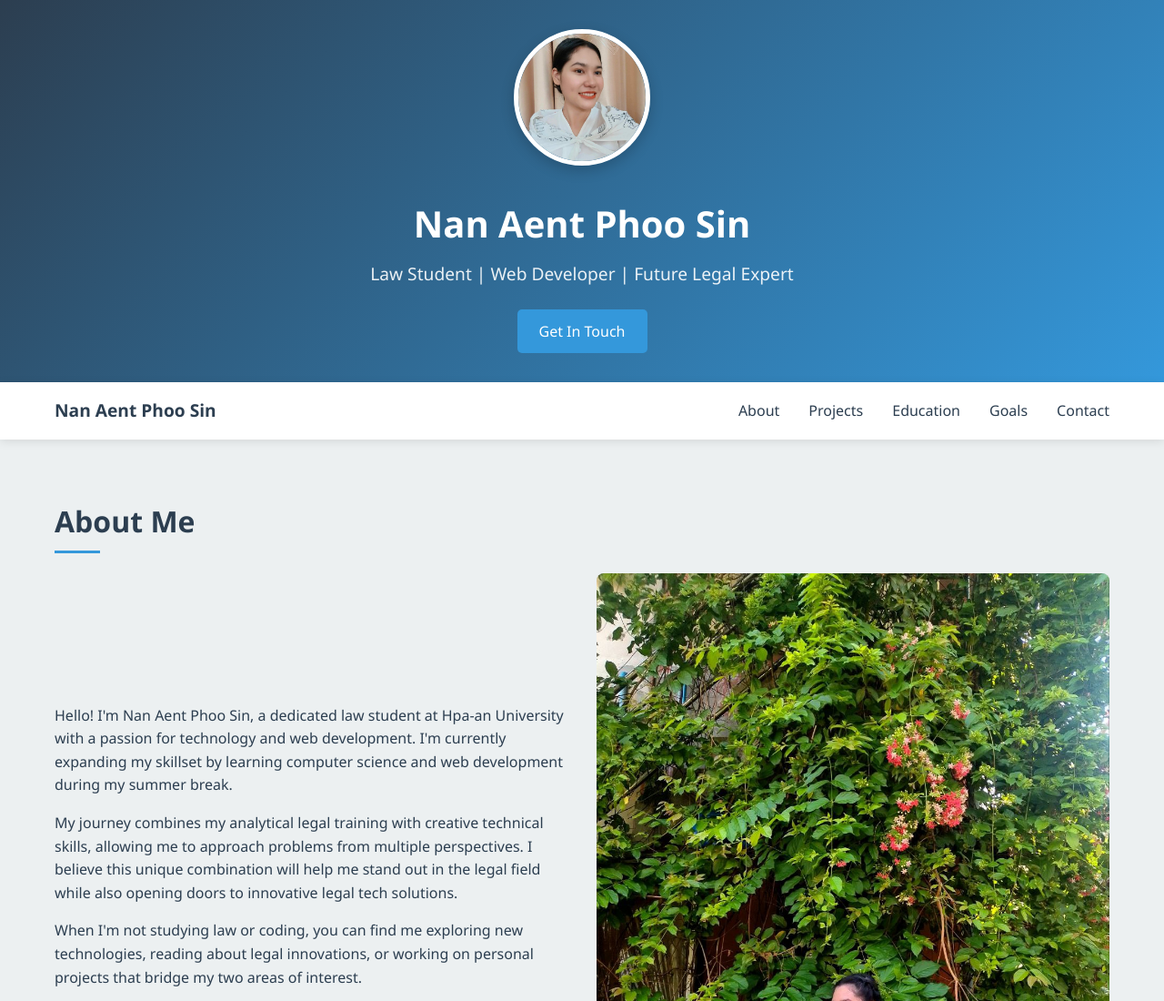
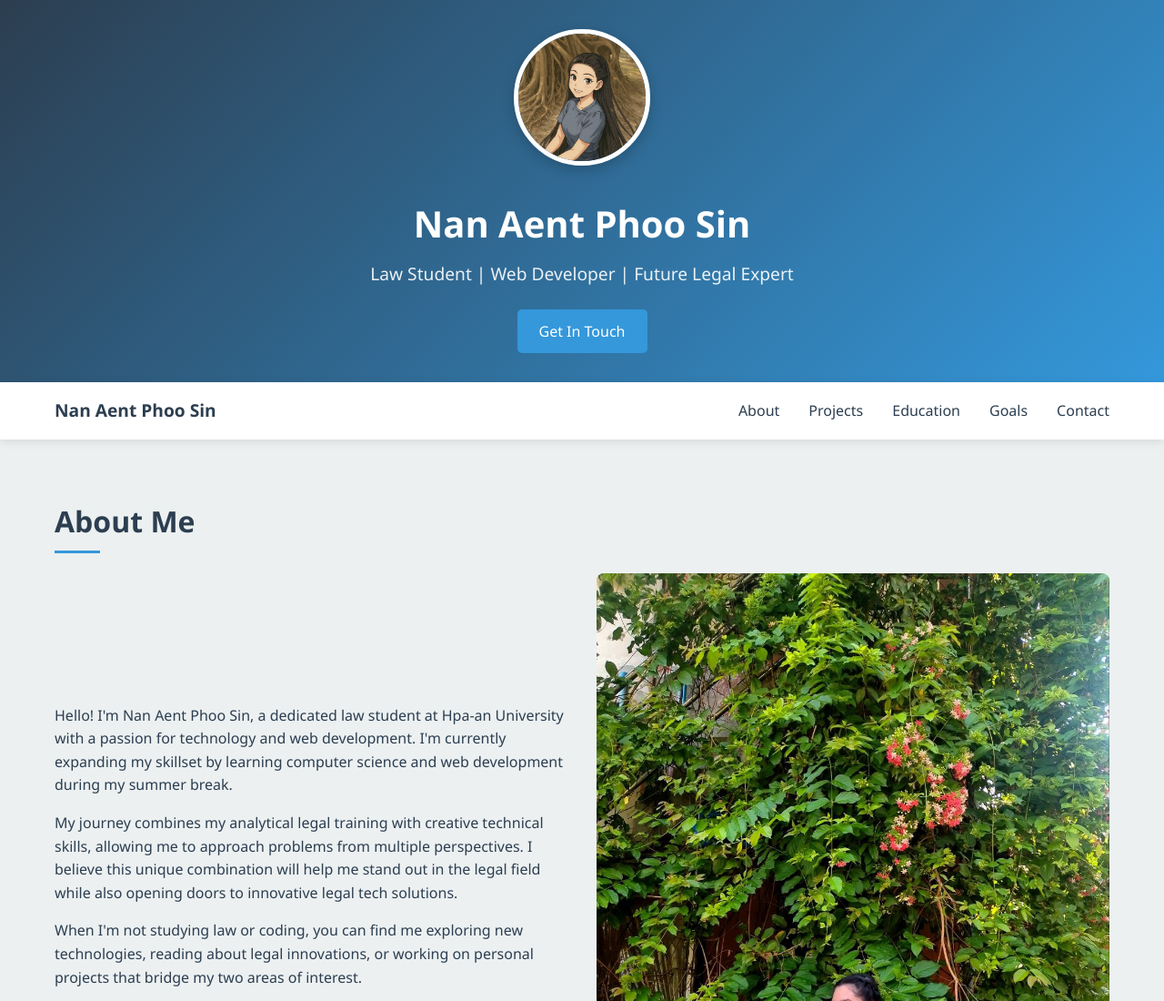
Before and after one commit to NanAentPhooSin/NanAentPhooSin.github.io, a plain HTML site: page index.html in a window 1280 px wide. Shown: the top 1100 px of the page at 91% size. Drawn offline with Linux system fonts and the light colour scheme.

Commit message:
image change

```diff
--- a/index.html
+++ b/index.html
@@ -385,7 +385,7 @@
 <body>
     <header>
         <div class="header-content">
-            <img src="photo_2025-05-07_11-13-56.jpg" alt="Nan Aent Phoo Sin" class="profile-img">
+            <img src="ppppp.jpg" alt="Nan Aent Phoo Sin" class="profile-img">
             <h1>Nan Aent Phoo Sin</h1>
             <p class="tagline">Law Student | Web Developer | Future Legal Expert</p>
             <a href="#contact" class="btn">Get In Touch</a>
```
Also changed, not shown: ppppp.jpg (added).
